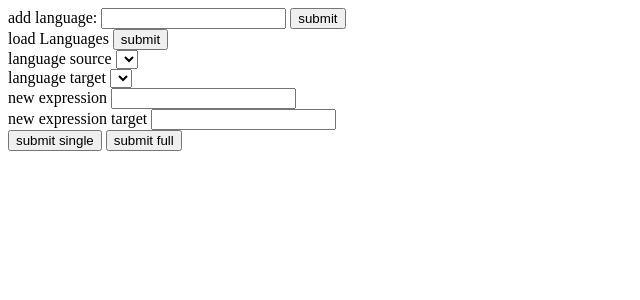
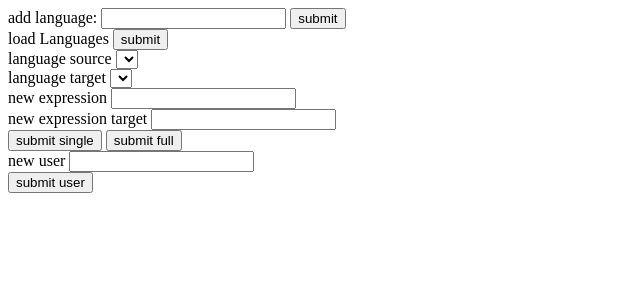
Before and after one commit to odedwolff/vocab, a Django app: page /vocab/client in a window 1280 px wide. Shown: the top 300 px of the page, without its empty margins (0-640 px from the left). Run offline with Django 3.2, Linux system fonts and the light colour scheme; lists and menus that the app fills with data are empty.

Commit message:
new implmented functionality- add a new user

```diff
--- a/languageSite/vocab/models.py
+++ b/languageSite/vocab/models.py
@@ -5,7 +5,7 @@ from django.db import models
 from django.db import models
 
 class User(models.Model):
-	name = models.CharField(max_length=200)
+	name = models.CharField(max_length=200, unique=True)
 
 	def __str__(self):
 		return self.name
--- a/languageSite/vocab/templates/vocab/client.html
+++ b/languageSite/vocab/templates/vocab/client.html
@@ -50,6 +50,15 @@
 			</div>
 			<button id=submitExpression>submit single</button>
 			<button id=submitExpressionWTrx>submit full</button>
+		</div>
+
+
+		<div>
+			<div id="newUser">
+				new user
+				<input type="text" id="newUserText" />
+			</div>
+			<button id=btnAddUser>submit user</button>
 		</div>
 
 
@@ -108,7 +117,36 @@
 				  },
 				  error:function(error){
 					//console.log(error);
+					debugQuick(error.responseText);
+				  }
+				});
+
+			}
+
+
+			function addNewUser(){
+				var userName = $("#newUserText").val();
+				if(!userName || userName===""){
+					debugQuick("empty or null userName value");
+					return;
+				}
+				var post_data = {
+					'csrfmiddlewaretoken':"{{ csrf_token }}",
+					'userName': userName
+				}
+
+				$.ajax({
+				  url:'http://localhost:8000/vocab/add-user',
+				  type:'POST',
+				  data:post_data,
+				  success:function(data){
+					//console.log(data);
 					debugQuick(data);
+
+				  },
+				  error:function(error){
+					//console.log(error);
+					debugQuick(error.responseText);
 				  }
 				});
 
@@ -132,7 +170,7 @@
 					populateLanguagesListBox(data.loadedLangs);
 				  },
 				  error:function(error){
-					debugQuick(data);
+					debugQuick(error.responseText);
 				  }
 				});
 
@@ -183,7 +221,7 @@
 
 				  },
 				  error:function(error){
-					debugQuick(data);
+					debugQuick(error.responseText);
 				  }
 				});
 
@@ -220,7 +258,7 @@
 				  },
 				  error:function(error){
 					//console.log(error);
-					debugQuick(error);
+					debugQuick(error.responseText);
 				  }
 				});
 			}
@@ -236,6 +274,13 @@
 			$("#loadLangButton").click(
 				loadLangButton
 			);
+
+			$("#btnAddUser").click(
+				addNewUser
+			);
+
+
+
 
 
 			$("#langList").change(
--- a/languageSite/vocab/urls.py
+++ b/languageSite/vocab/urls.py
@@ -8,6 +8,7 @@ urlpatterns = [
 	path('add-language', views.addLanguage, name='addLanguage'),
 	path('load-languages', views.loadLanguages, name='loadLanguages'),
 	path('add-expression', views.addExpression, name='addExpression'),
-	path('add-expressions-full', views.addExpressionFull, name='addExpressionFull')
+	path('add-expressions-full', views.addExpressionFull, name='addExpressionFull'),
+	path('add-user', views.addUser, name='addUser'),
 
 ]
--- a/languageSite/vocab/views.py
+++ b/languageSite/vocab/views.py
@@ -2,11 +2,13 @@ from django.shortcuts import render
 
 from django.http import JsonResponse
 
-from .models import Expression, Language
+from .models import Expression, Language, User
 
 from django.views.decorators.csrf import csrf_exempt
 
 from django.http import HttpResponse, HttpResponseServerError
+
+from django.db import IntegrityError
 
 import json
 
@@ -46,7 +48,7 @@ def addExpression(request):
 	if saved:
 		return HttpResponse("expression saved")
 	else:
-		HttpResponseServerError("expression failed to save")
+		return HttpResponseServerError("expression failed to save")
 
 
 
@@ -68,6 +70,23 @@ def addExpressionFull(request):
 		return HttpResponse("expressions pair saved")
 	else:
 		return HttpResponseServerError("expressions pair failed to save")
+
+
+
+def addUser(request):
+	"""
+	handels http request to add a new user
+
+	"""
+	try:
+		userName = request.POST["userName"]
+		saved = saveUser(userName)
+		return HttpResponse("user saved")
+	except IntegrityError:
+		return HttpResponseServerError("integrity error, possibly duplicate user name")
+	except Excption as e:
+		return HttpResponseServerError(e.message)
+
 
 
 def loadLanguages (request):
@@ -102,6 +121,15 @@ def saveNewLanguage(languageName):
 	"""
 	lang = Language(language = languageName)
 	lang.save()
+
+
+def saveUser(userName):
+	"""
+	saves new user in database
+	"""
+	user = User(name = userName)
+	user.save()
+
 
 
 def saveExpression (expression, languageId, categoriesIds):
```
Also changed, not shown: languageSite/vocab/migrations/0004_auto_20180604_1515.py (added).
